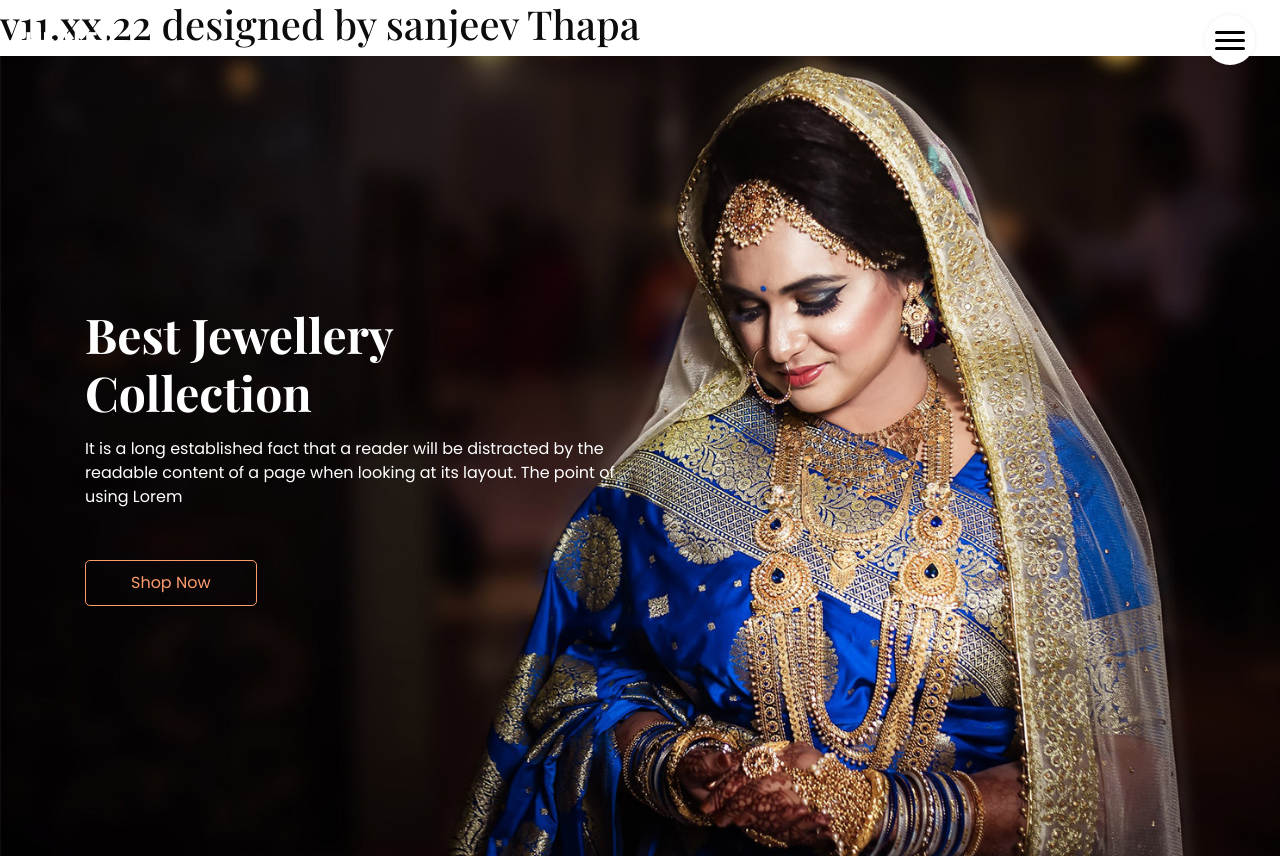
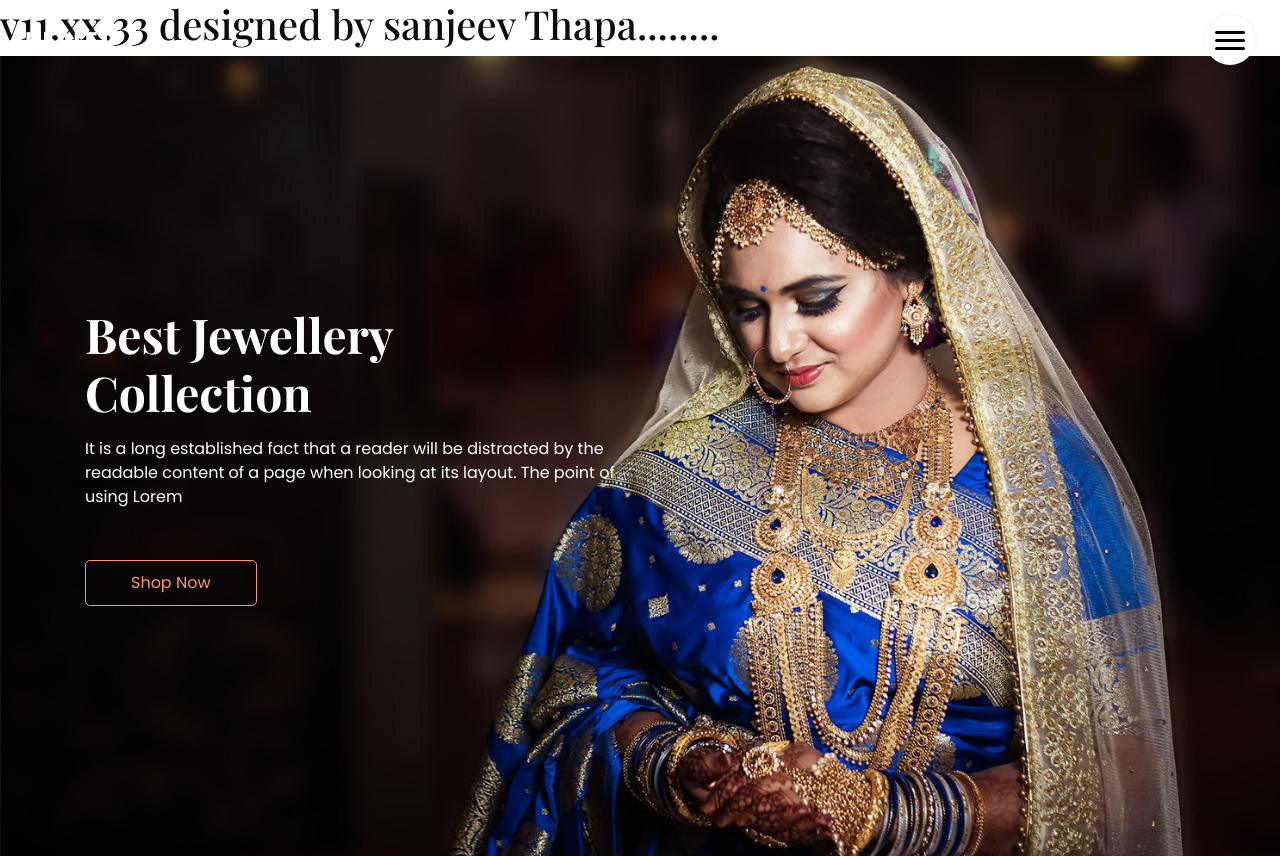
Before and after one commit to huma1994/2023_Dec_html_php, a plain HTML site: page index.html in a window 1280 px wide. Shown: the top 856 px of the page. Drawn offline with nearby package versions, Linux system fonts and the light colour scheme.

Commit message:
Update index.html

```diff
--- a/index.html
+++ b/index.html
@@ -27,7 +27,7 @@
 </head>
 
 <body>
-	<h1> v11.xx.22 designed by sanjeev Thapa </h1>
+	<h1> v11.xx.33 designed by sanjeev Thapa........ </h1>
   <!-- header section strats -->
   <header class="header_section">
     <div class="container-fluid">
```
